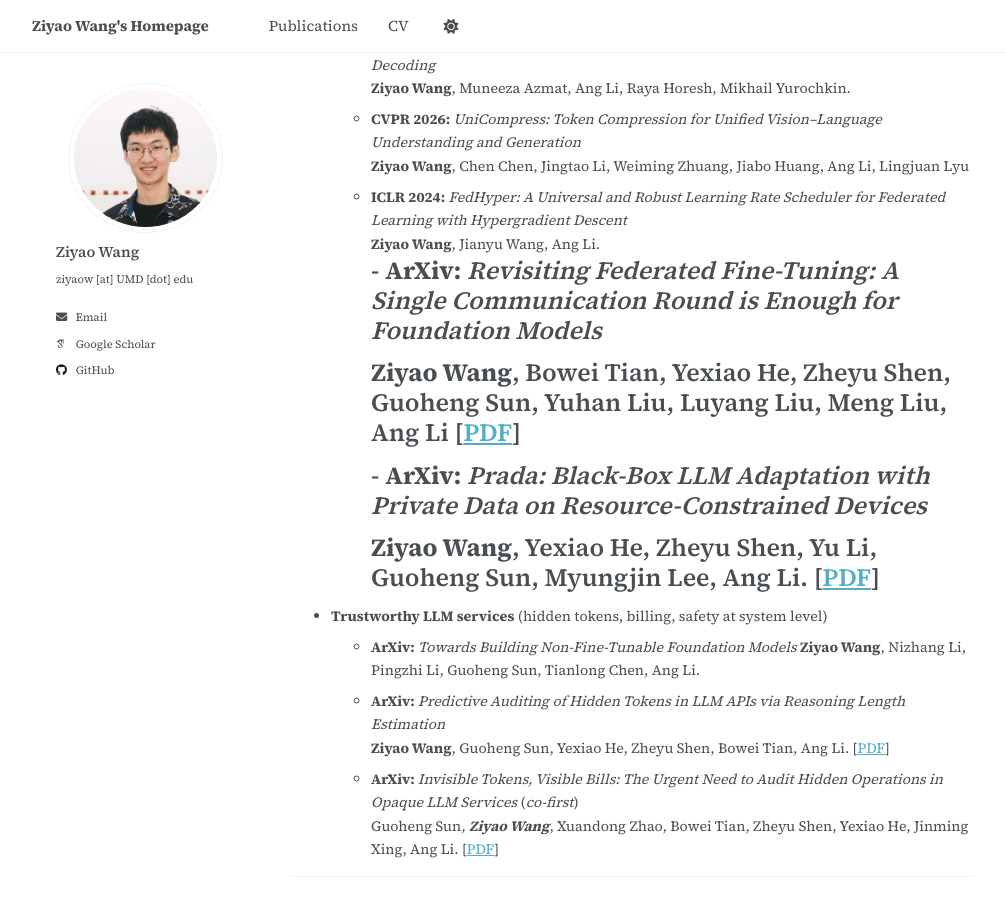
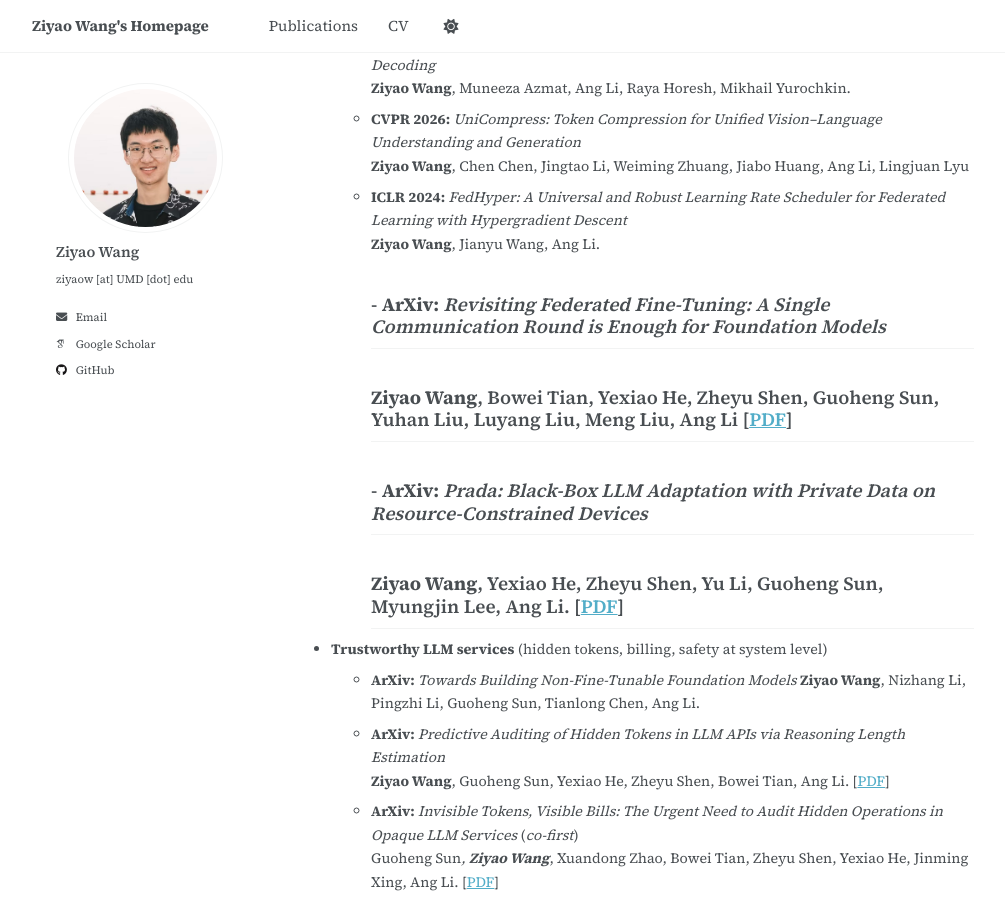
Before and after one commit to ziyaow1010/ziyaow1010.github.io, a Jekyll site: the page built from _pages/about.md, in a window 1280 px wide and 900 px high, scrolled down 600 px. Shown: the whole window, without its empty margins (32-1037 px from the left). Built offline with Jekyll 4.4.1, drawn with Linux system fonts in a browser that asks for light colours; some web fonts are replaced; a script that is not in the unit is left out.

```diff
--- a/_pages/about.md
+++ b/_pages/about.md
@@ -30,10 +30,10 @@ My research focuses on collaborative foundation models and practical efficiency,
     **Ziyao Wang**, Chen Chen, Jingtao Li, Weiming Zhuang, Jiabo Huang, Ang Li, Lingjuan Lyu
   - **ICLR 2024:** *FedHyper: A Universal and Robust Learning Rate Scheduler for Federated Learning with Hypergradient Descent*
     **Ziyao Wang**, Jianyu Wang, Ang Li.
-  # - **ArXiv:** *Revisiting Federated Fine-Tuning: A Single Communication Round is Enough for Foundation Models*
-  # **Ziyao Wang**, Bowei Tian, Yexiao He, Zheyu Shen, Guoheng Sun, Yuhan Liu, Luyang Liu, Meng Liu, Ang Li [[PDF](https://arxiv.org/abs/2412.04650)]
-  # - **ArXiv:** *Prada: Black-Box LLM Adaptation with Private Data on Resource-Constrained Devices*
-  # **Ziyao Wang**, Yexiao He, Zheyu Shen, Yu Li, Guoheng Sun, Myungjin Lee, Ang Li. [[PDF](https://arxiv.org/abs/2503.14932)]
+  ## - **ArXiv:** *Revisiting Federated Fine-Tuning: A Single Communication Round is Enough for Foundation Models*
+  ## **Ziyao Wang**, Bowei Tian, Yexiao He, Zheyu Shen, Guoheng Sun, Yuhan Liu, Luyang Liu, Meng Liu, Ang Li [[PDF](https://arxiv.org/abs/2412.04650)]
+  ## - **ArXiv:** *Prada: Black-Box LLM Adaptation with Private Data on Resource-Constrained Devices*
+  ## **Ziyao Wang**, Yexiao He, Zheyu Shen, Yu Li, Guoheng Sun, Myungjin Lee, Ang Li. [[PDF](https://arxiv.org/abs/2503.14932)]
 
 - **Trustworthy LLM services** (hidden tokens, billing, safety at system level)
   - **ArXiv:** *Towards Building Non-Fine-Tunable Foundation Models*
```
